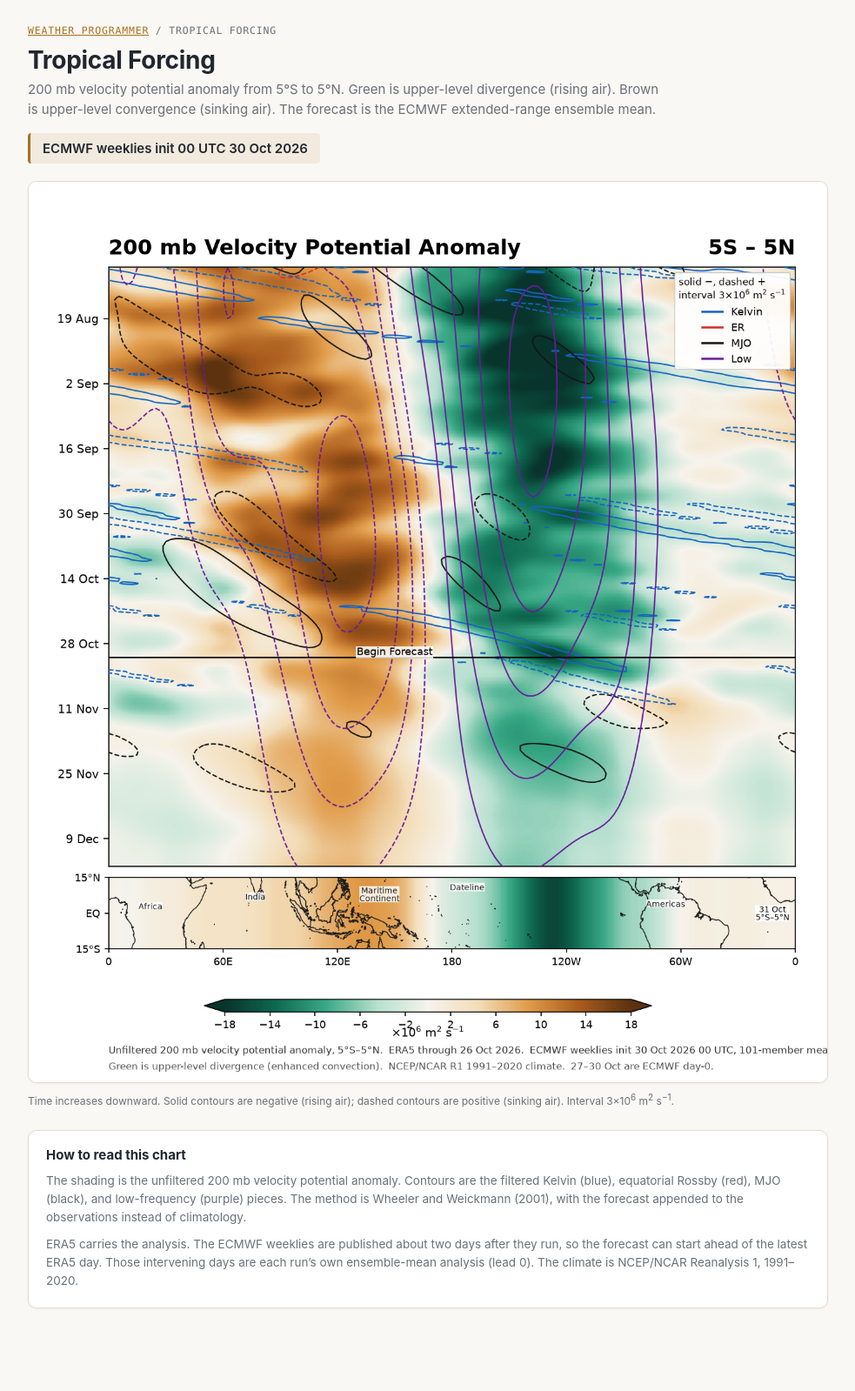
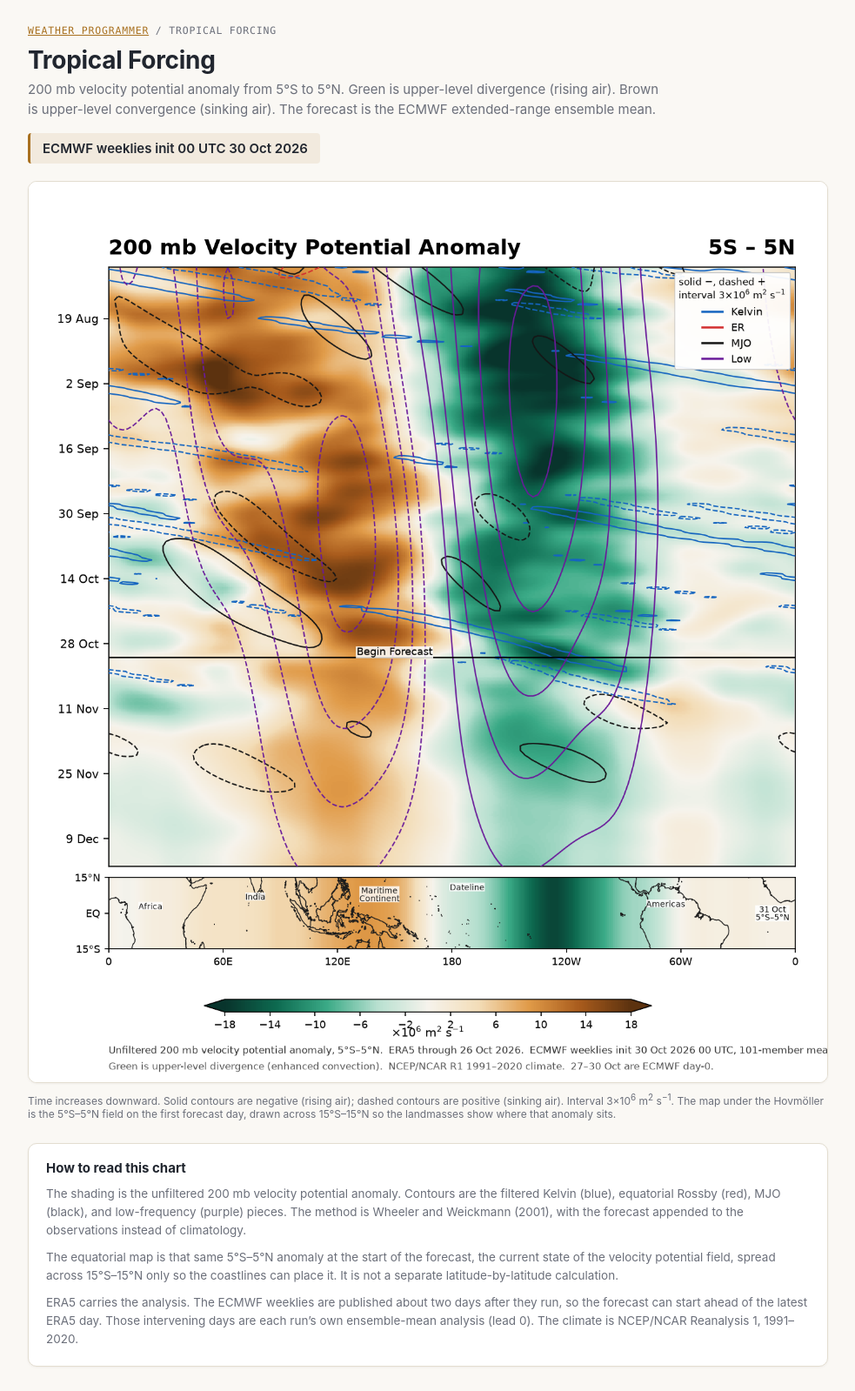
Before and after one commit to frontogenesis/frontogenesis.github.io, a Jekyll site: the page tropical_forcing/index.html, which Jekyll copies as it is, in a window 1280 px wide. Shown: the whole page at 87% size, without its empty margins (148-1131 px from the left). Built offline with Jekyll 4.4.1, drawn with Linux system fonts in a browser that asks for light colours; before the commit the page ends 1532 px from its top, so only the background shows below that.

Commit message:
Explain the equatorial map on the tropical forcing page.
The strip is the 5°S–5°N velocity potential at the start of the forecast, not a separate meridional field.

```diff
--- a/tropical_forcing/index.html
+++ b/tropical_forcing/index.html
@@ -107,11 +107,12 @@
     <div class="frame">
       <img id="chart" alt="200 mb velocity potential anomaly from 5°S to 5°N, ERA5 and ECMWF weeklies" src="chi200_ecmwf.png">
     </div>
-    <p class="hint">Time increases downward. Solid contours are negative (rising air); dashed contours are positive (sinking air). Interval 3×10<sup>6</sup> m<sup>2</sup> s<sup>−1</sup>.</p>
+    <p class="hint">Time increases downward. Solid contours are negative (rising air); dashed contours are positive (sinking air). Interval 3×10<sup>6</sup> m<sup>2</sup> s<sup>−1</sup>. The map under the Hovmöller is the 5°S–5°N field on the first forecast day, drawn across 15°S–15°N so the landmasses show where that anomaly sits.</p>
 
     <div class="key">
       <h2>How to read this chart</h2>
       <p>The shading is the unfiltered 200 mb velocity potential anomaly. Contours are the filtered Kelvin (blue), equatorial Rossby (red), MJO (black), and low-frequency (purple) pieces. The method is Wheeler and Weickmann (2001), with the forecast appended to the observations instead of climatology.</p>
+      <p>The equatorial map is that same 5°S–5°N anomaly at the start of the forecast, the current state of the velocity potential field, spread across 15°S–15°N only so the coastlines can place it. It is not a separate latitude-by-latitude calculation.</p>
       <p>ERA5 carries the analysis. The ECMWF weeklies are published about two days after they run, so the forecast can start ahead of the latest ERA5 day. Those intervening days are each run’s own ensemble-mean analysis (lead 0). The climate is NCEP/NCAR Reanalysis 1, 1991–2020.</p>
     </div>
   </div>
```
